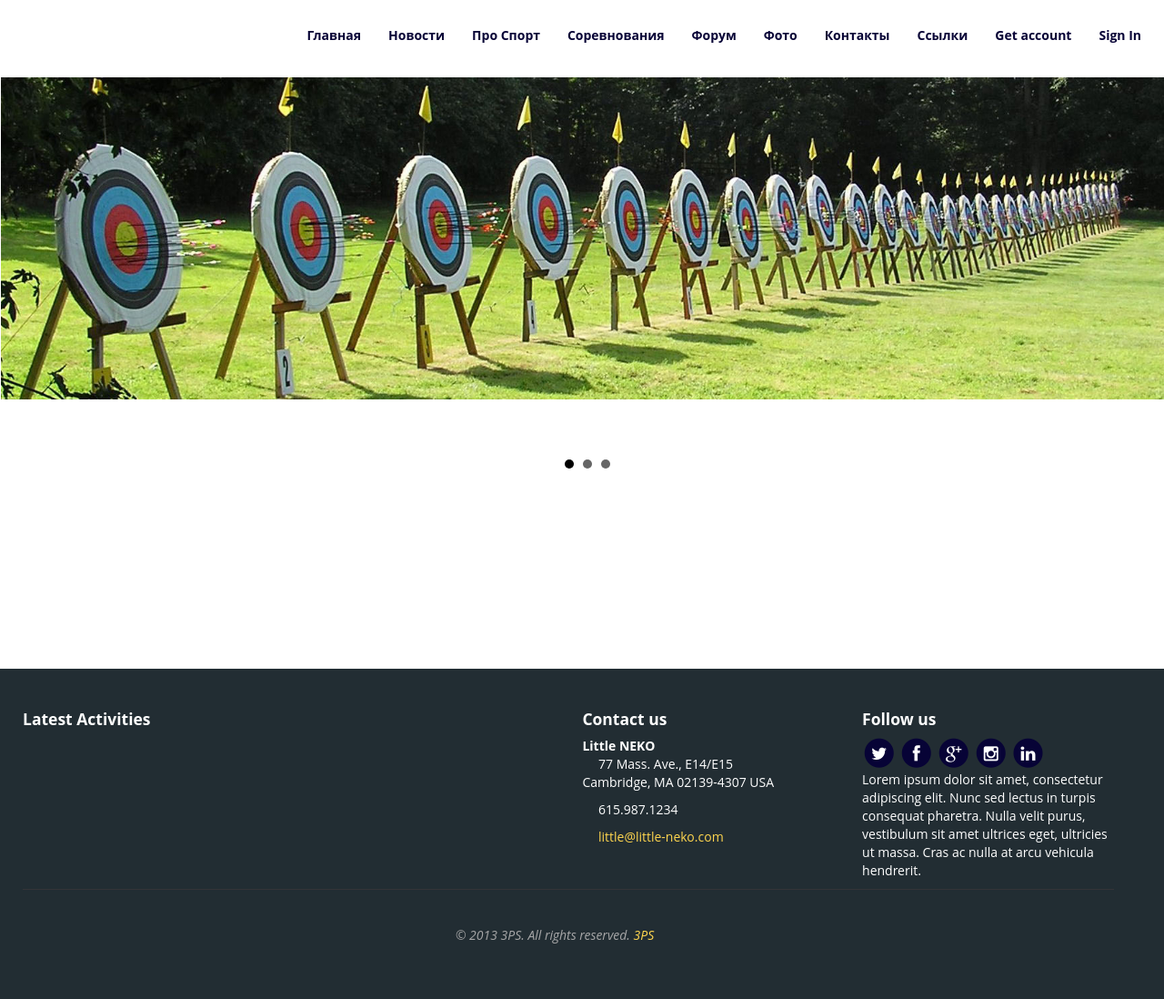
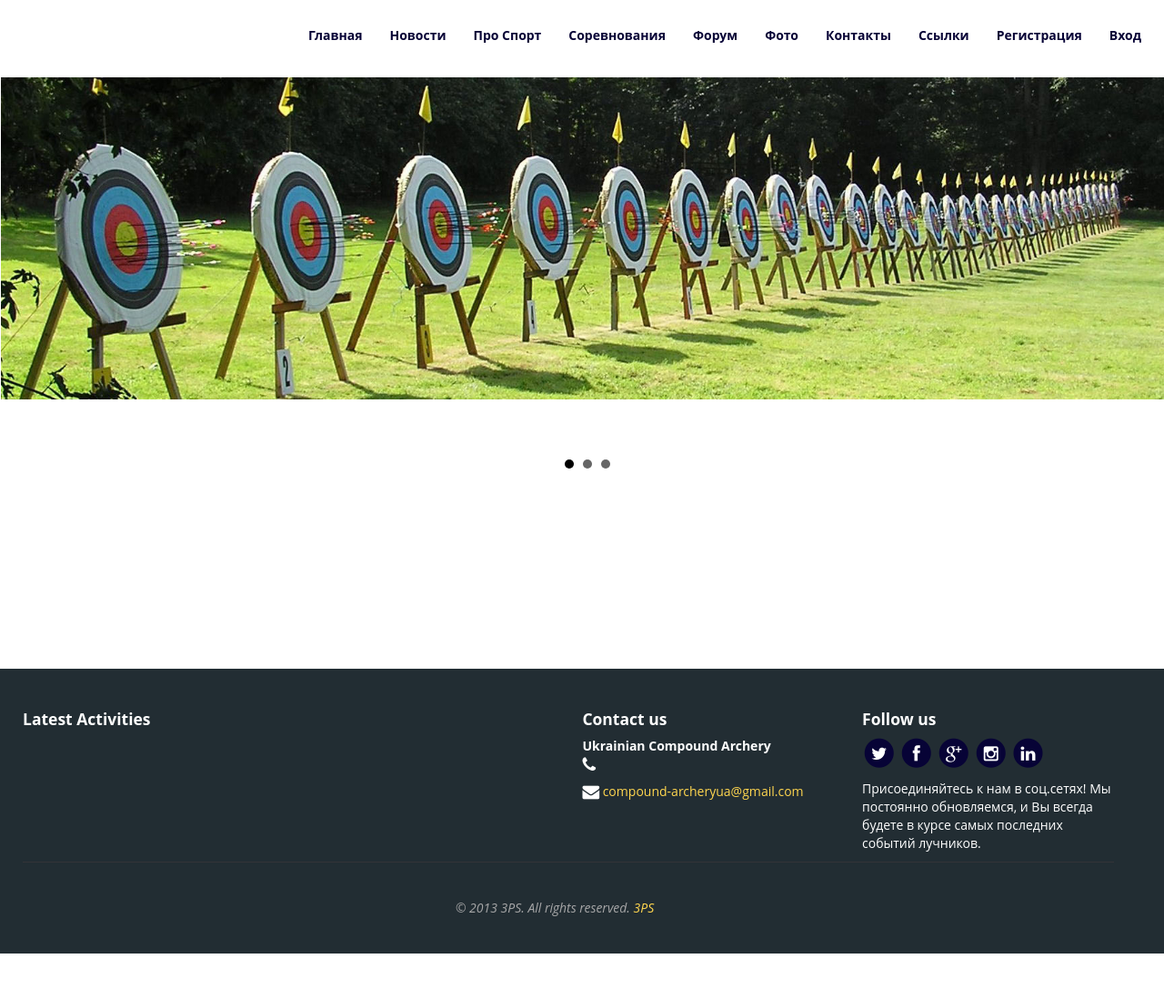
Before and after one commit to TetianaPozniakova/compound-archery, a Django app: template kat/kat/templates/kat_base.html in a window 1280 px wide. Shown: the whole page at 91% size. After the commit the page ends 1048 px from the top, so only its background shows below. Run offline with Django 3.2, Linux system fonts and the light colour scheme; the template is opened without the code that fills it, so the values that code supplies are empty; parts of the project's set-up code (start-up, migrations or seed data) failed here and were passed over; some libraries are stand-ins or nearby versions.

Commit message:
Updated footer; Russian welcome

```diff
--- a/kat/kat/media/css/style.css
+++ b/kat/kat/media/css/style.css
@@ -112,23 +112,7 @@ clear: both;
 
 #footer .credits {
   border-top: 1px solid #343437;
-  padding: 10px 0px 60px 0px;
-}
-
-.social-network {
-  display: inline-block;
-}
-
-.socialWidget a {
-  color: #070336;
-}
-
-.socialWidget a:hover {
-  color: #97918B;
-}
-
-.fa-circle : hover {
-    color: #97918B;
+  padding: 10px 0px 40px 0px;
 }
 
 #footer  a:link, a:visited{
@@ -141,7 +125,20 @@ clear: both;
 	color: #DD7A14;
 }
 
-a:link, a:visited{
+.social-network {
+  display: inline-block;
+  margin-bottom: 10px;
+}
+
+#socialWidget a {
+  color: #070336;
+}
+
+#socialWidget a:hover {
+  color: #97918B;
+}
+
+a, a:link, a:visited{
 	text-decoration: none;
 	color: #070336;
 }
--- a/kat/kat/templates/kat_base.html
+++ b/kat/kat/templates/kat_base.html
@@ -67,11 +67,11 @@
               <li ><a href="/contacts/">Контакты</a></li>
               <li ><a href="/links/">Ссылки</a></li>
               {% if user.is_authenticated %}
-                <li><a href="/accounts/logout/">Sign Out</a></li>
-                <li ><p class="navbar-text"">Welcome, {{ user.username }}!</p></li>
+                <li><a href="/accounts/logout/">Выйти</a></li>
+                <li ><p class="navbar-text">Добро пожаловать, {{ user.username }}!</p></li>
               {% else %}
-                <li><a href="/accounts/signup/">Get account</a></li>
-                <li><a href="/accounts/login/">Sign In</a></li>
+                <li><a href="/accounts/signup/">Регистрация</a></li>
+                <li><a href="/accounts/login/">Вход</a></li>
               {% endif %}
             </ul>
           </div>
@@ -114,42 +114,44 @@
               <h4>Contact us</h4>
               <div class="divider"><span></span></div>
               <address>
-              <strong>Little NEKO</strong>
-              <p> <i class="icon-location"></i>&nbsp;77 Mass. Ave., E14/E15<br>
-                Cambridge, MA 02139-4307 USA </p>
-              <p> <i class="icon-phone"></i>&nbsp;615.987.1234 </p>
-              <p> <i class="icon-mail-alt"></i>&nbsp;<a href="mailto:little@little-neko.com">little@little-neko.com</a> </p>
+              <strong>Ukrainian Compound Archery</strong>
+              <p> <i class="fa fa-phone fa-lg"></i></p>
+              <p> <i class="fa fa-envelope fa-lg"></i>
+                <a href="mailto:compound-archeryua@gmail.com">compound-archeryua@gmail.com</a> </p>
               </address>
             </div>
-            <div class="span3 socialWidget">
+            <div id="socialWidget" class="span3">
               <h4>Follow us</h4>
               <div class="divider"><span></span></div>
-              <a class="social-network">
+              <div class="social-network">
+              <a>
                   <span class="fa-stack fa-lg">
                     <i class="fa fa-circle fa-stack-2x"></i>
                     <i class="fa fa-twitter fa-stack-1x fa-inverse"></i>
                   </span></a>
-              <a class="social-network">
+              <a>
                   <span class="fa-stack fa-lg">
                     <i class="fa fa-circle fa-stack-2x"></i>
                     <i class="fa fa-facebook fa-stack-1x fa-inverse"></i>
                   </span></a>
-              <a class="social-network">
+              <a>
                   <span class="fa-stack fa-lg">
                     <i class="fa fa-circle fa-stack-2x"></i>
                     <i class="fa fa-google-plus fa-stack-1x fa-inverse"></i>
                   </span></a>
-              <a class="social-network">
+              <a>
                   <span class="fa-stack fa-lg">
                     <i class="fa fa-circle fa-stack-2x"></i>
                     <i class="fa fa-instagram fa-stack-1x fa-inverse"></i>
                   </span></a>
-              <a class="social-network">
+              <a>
                   <span class="fa-stack fa-lg">
                     <i class="fa fa-circle fa-stack-2x"></i>
                     <i class="fa fa-linkedin fa-stack-1x fa-inverse"></i>
                   </span></a>
-              <p>Lorem ipsum dolor sit amet, consectetur adipiscing elit. Nunc sed lectus in turpis consequat pharetra. Nulla velit purus, vestibulum sit amet ultrices eget, ultricies ut massa. Cras ac nulla at arcu vehicula hendrerit. </p>
+                </div>
+              <p>Присоединяйтесь к нам в соц.сетях! Мы постоянно обновляемся, и Вы всегда будете в курсе самых
+                последних событий лучников.</p>
             </div>
           </div>
           <div class="row credits">
```
